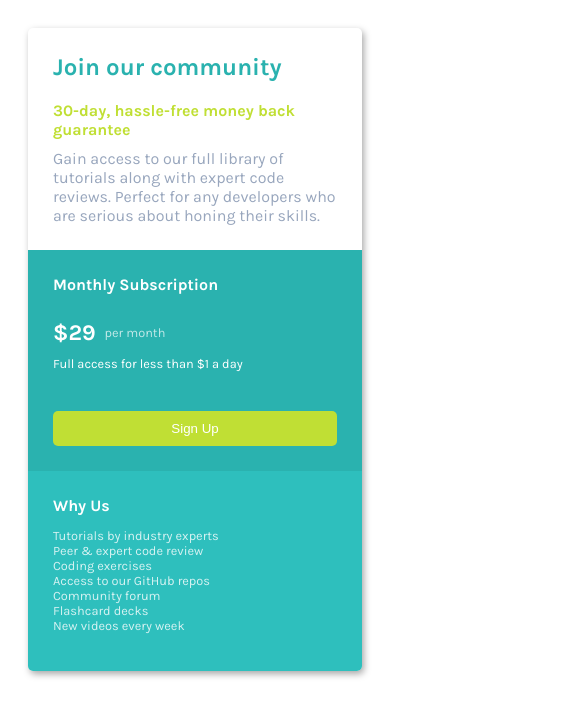
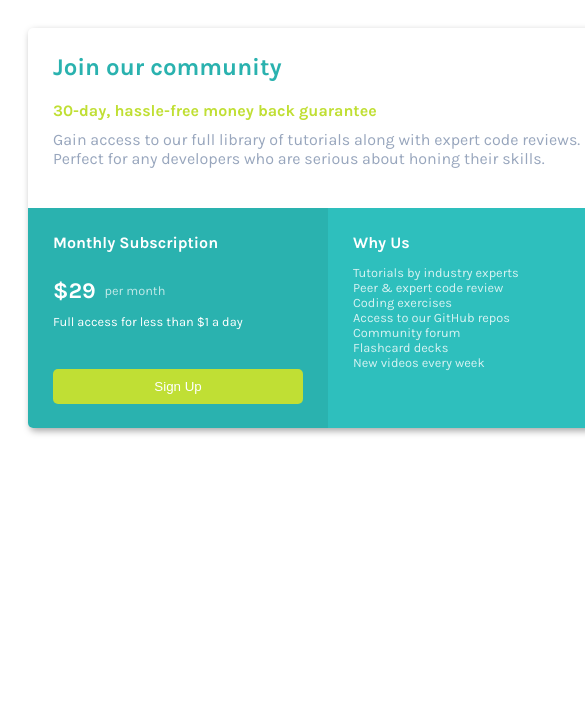
Before and after one commit to selsadan/pricng-card-front-end-challenge, a plain HTML site: page index.html in a window 390 px wide. Shown: the top 716 px of the page, 585 px wide, since content can reach past the window. Drawn offline with Linux system fonts and the light colour scheme.

Commit message:
I keep writing code

```diff
--- a/style.css
+++ b/style.css
@@ -120,10 +120,3 @@ html {
     font-size: 0.8rem;
     opacity: 0.8;
   }
-
-  @media (max-width: 650px) {
-    #card, #bottom-left-section, #bottom-right-section {
-      width: 100%;
-      height: auto;
-    }
-  }
```
